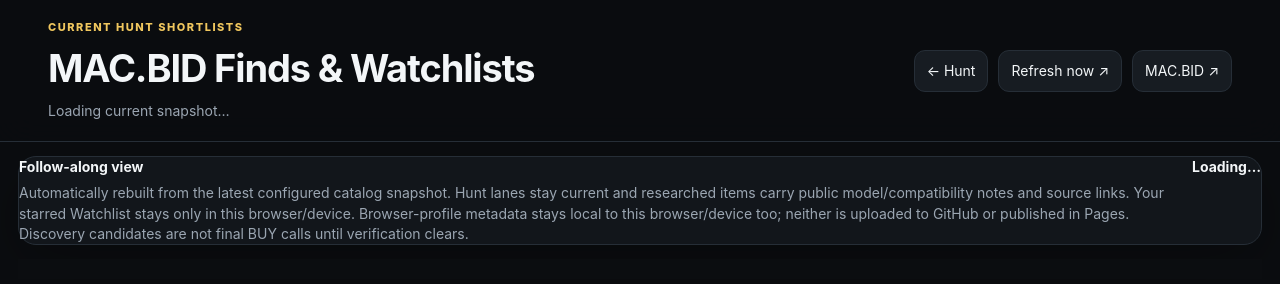
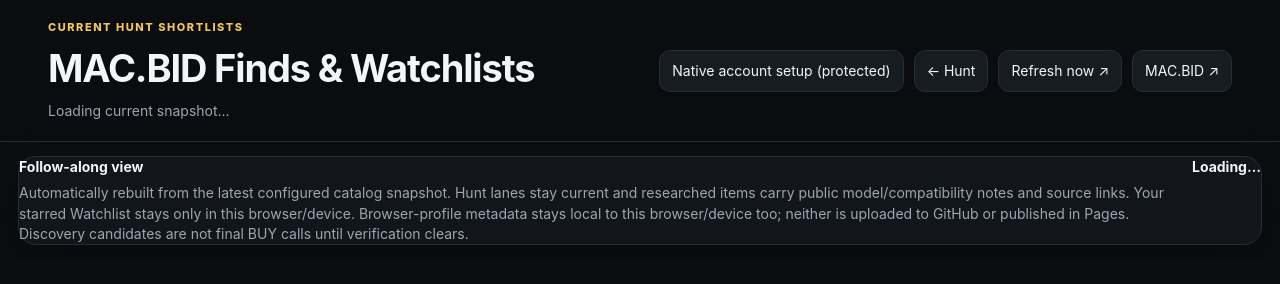
Before and after one commit to XoticHaze/Scraper-Public, a plain HTML site: page ui/finds.html in a window 1280 px wide. Drawn offline with Linux system fonts and the light colour scheme; a script that the page names is missing.

Commit message:
Connect existing Scraper UI to verified private account panel without credentials or public account actions

```diff
--- a/ui/finds.html
+++ b/ui/finds.html
@@ -17,6 +17,7 @@
       <p id="finds-meta" class="muted">Loading current snapshot…</p>
     </div>
     <div class="top-actions">
+      <a class="ghost" href="https://cc-app-scraper-account.cc-ordinary-deployments.workers.dev/account/macbid" target="_blank" rel="noreferrer">Native account setup (protected)</a>
       <a class="ghost" href="./">← Hunt</a>
       <a class="ghost" href="https://github.com/XoticHaze/Scraper-Public/actions/workflows/macbid-deal-engine.yml" target="_blank" rel="noreferrer">Refresh now ↗</a>
       <a class="ghost" href="https://www.mac.bid/" target="_blank" rel="noreferrer">MAC.BID ↗</a>
```
